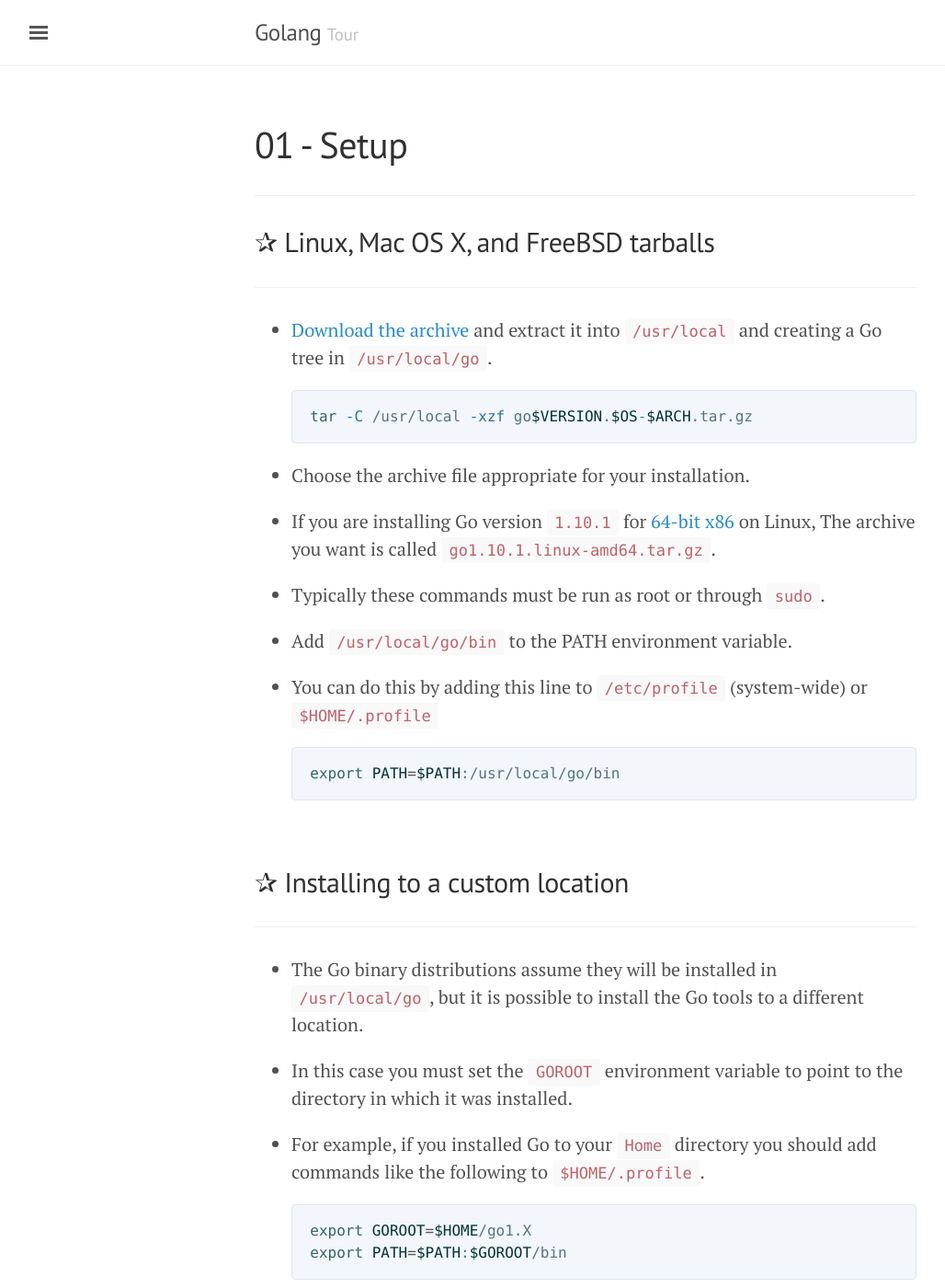
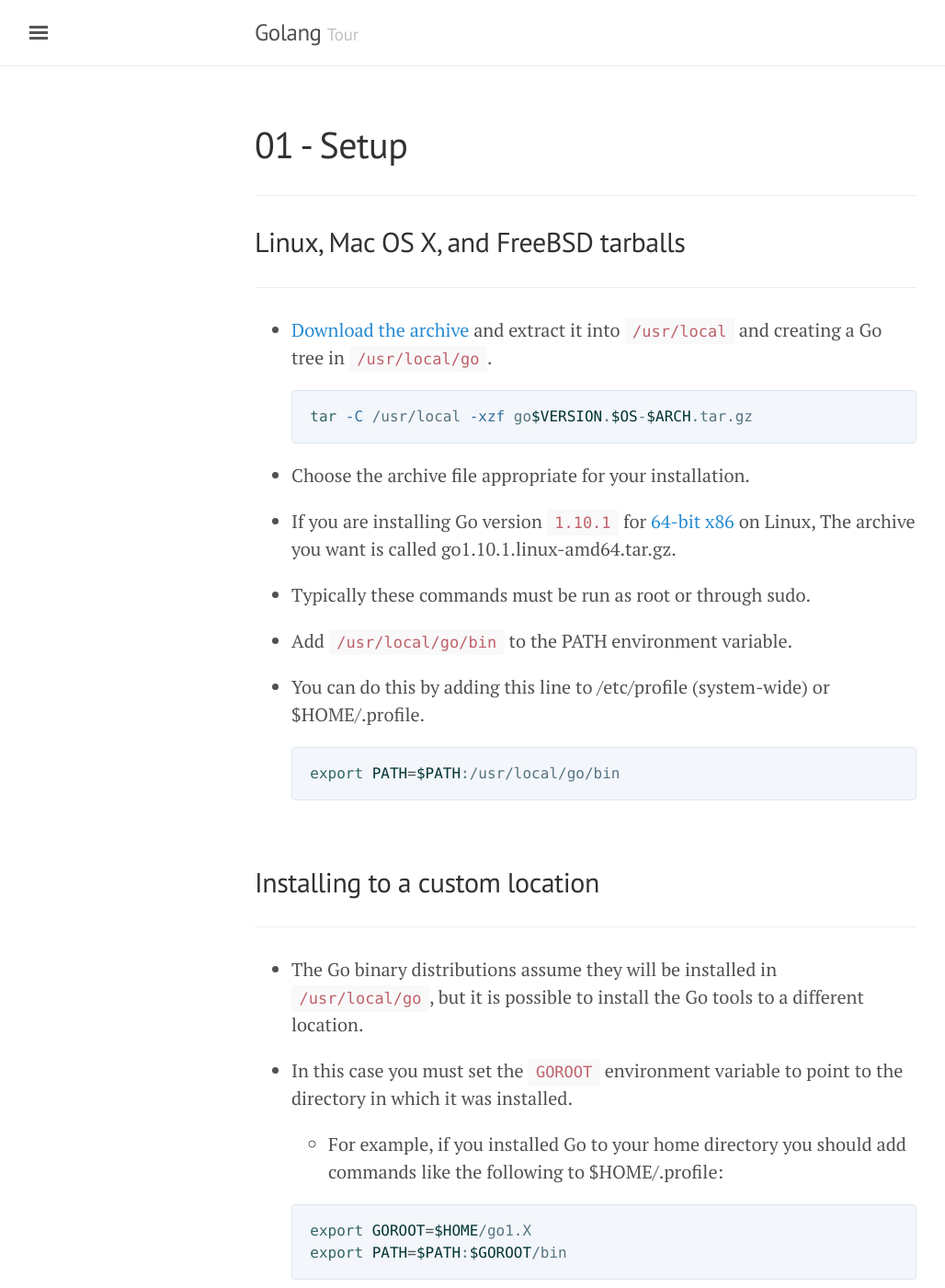
Before and after one commit to SGKutty/go, a Jekyll site: the page built from docs/lesson-01.md, in a window 1280 px wide and 1400 px high. Shown: the whole window at 92% size, without its empty margins (3-1031 px from the left). Built offline with Jekyll 4.4.1, drawn with Linux system fonts in a browser that asks for light colours; some of the changed text lies outside the part shown.

Commit message:
Properly formatted

````diff
--- a/docs/lesson-01.md
+++ b/docs/lesson-01.md
@@ -6,7 +6,7 @@ title: 01 - Setup
 ***
 <!-- markdownlint-disable MD002 -->
 
-## ✰ Linux, Mac OS X, and FreeBSD tarballs
+## Linux, Mac OS X, and FreeBSD tarballs
 
 ***
 
@@ -18,13 +18,13 @@ title: 01 - Setup
 
 * Choose the archive file appropriate for your installation.
 
-* If you are installing Go version `1.10.1` for [64-bit x86](https://golang.org/dl) on Linux, The archive you want is called   `go1.10.1.linux-amd64.tar.gz`.
+* If you are installing Go version `1.10.1` for [64-bit x86](https://golang.org/dl) on Linux, The archive you want is called   go1.10.1.linux-amd64.tar.gz.
 
-* Typically these commands must be run as root or through `sudo`.
+* Typically these commands must be run as root or through sudo.
 
 * Add `/usr/local/go/bin` to the PATH environment variable.
 
-* You can do this by adding this line to `/etc/profile` (system-wide) or `$HOME/.profile`
+* You can do this by adding this line to /etc/profile (system-wide) or $HOME/.profile.
 
   ```sh
     export PATH=$PATH:/usr/local/go/bin
@@ -32,7 +32,7 @@ title: 01 - Setup
 
 &nbsp;
 
-## ✰ Installing to a custom location
+## Installing to a custom location
 
 ***
 
@@ -40,7 +40,7 @@ title: 01 - Setup
 
 * In this case you must set the `GOROOT` environment variable to point to the directory in which it was installed.
 
-* For example, if you installed Go to your `Home` directory you should add commands like the following to `$HOME/.profile`.
+  * For example, if you installed Go to your home directory you should add commands like the following to $HOME/.profile:
 
   ```sh
     export GOROOT=$HOME/go1.X
@@ -49,7 +49,7 @@ title: 01 - Setup
 
 &nbsp;
 
-## ✰  Test your installation
+## Test your installation
 
 ***
 
@@ -84,11 +84,11 @@ title: 01 - Setup
    ./test
   ```
 
-* If you see the `Welcome to Golang` message then your Go installation is successful.
+* If you see the __Welcome to Golang__ message then your Go installation is successful.
 
 &nbsp;
 
-## ✰ How I use GOPATH with multiple workspace
+## How I use GOPATH with multiple workspace
 
 ***
 
@@ -121,6 +121,6 @@ title: 01 - Setup
    export GOPATH=$GOPATH:/home/kutty/gopbm
   ```
 
-* With that setup, multiple GOPATH workspaces feel a lot like `namespaces`. The reason I have more than one is quite similar why one might want to break a large Go package into several `.go` files.
+* With that setup, multiple GOPATH workspaces feel a lot like namespaces. The reason I have more than one is quite similar why one might want to break a large Go package into several __.go__ files.
 
-* The result is effectively the same since multiple .go files share the same scope but allow one to have `namespaces`.
+* The result is effectively the same since multiple __.go__ files share the same scope but allow one to have __namespaces__.
````
Also changed, not shown: docs/lesson-02.md (+7 -9 lines), docs/lesson-04.md (+17 -23 lines), docs/lesson-18.md (+2 -0 lines).
